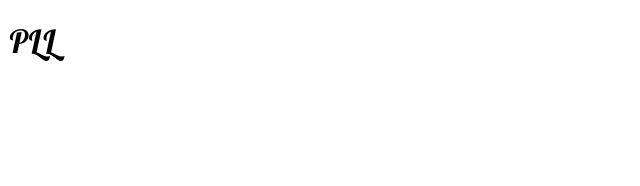
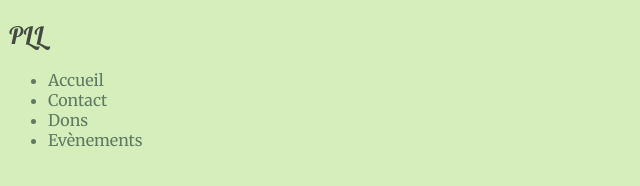
Before and after one commit to kombryan/1ere_evaluation, a plain HTML site: page index.html in a window 1280 px wide. Shown: the whole page, without its empty margins (0-640 px from the left). Drawn offline with Linux system fonts and the light colour scheme.

Commit message:
création du menu navbar

```diff
--- a/css/style.css
+++ b/css/style.css
@@ -16,9 +16,11 @@ $color4 {
 
 body {
     font-family: 'Merriweather', serif;
-
+    background-color: #D5EEBB;
+    color: #5F7A61;
 }
 
 h1 {
     font-family: 'Lobster Two', cursive;
+    color: #444941;
 }
--- a/index.html
+++ b/index.html
@@ -13,7 +13,19 @@
     </head>
     <body>
         <header>
-            <h1>PLL</h1>
+            <nav class="menu">
+                <h1>PLL</h1>
+                <ul class="items">
+                    <li>Accueil</li>
+                    <li>Contact</li>
+                    <li>Dons</li>
+                    <li>Evènements</li>
+                </ul>
+
+
+
+            </nav>
+
 
 
 
```
Also changed, not shown: favicon-32x32.png (added).
